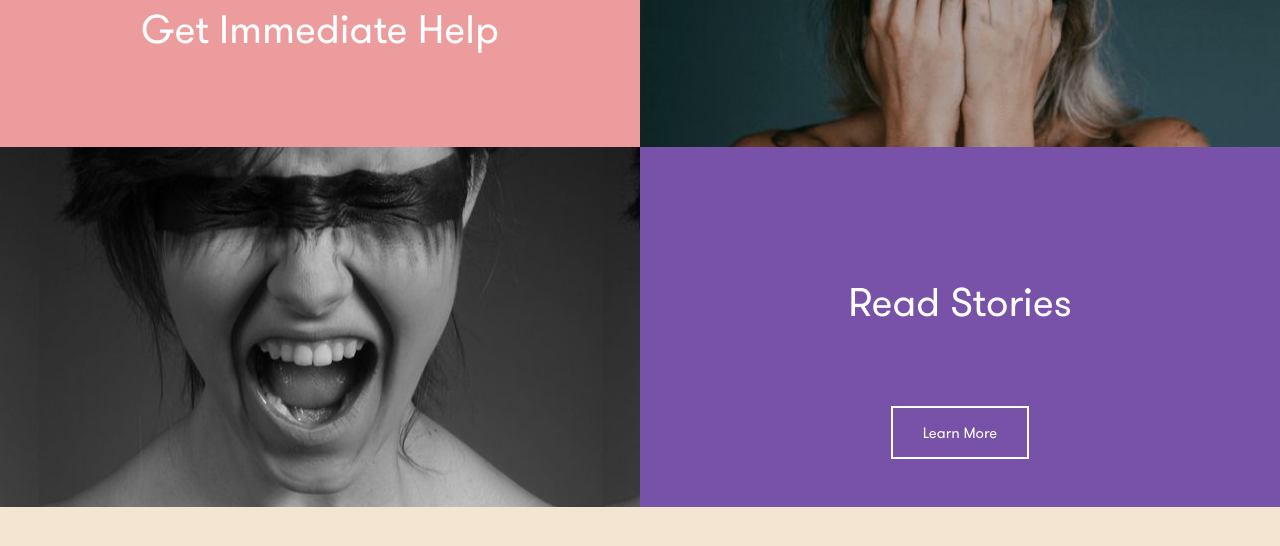
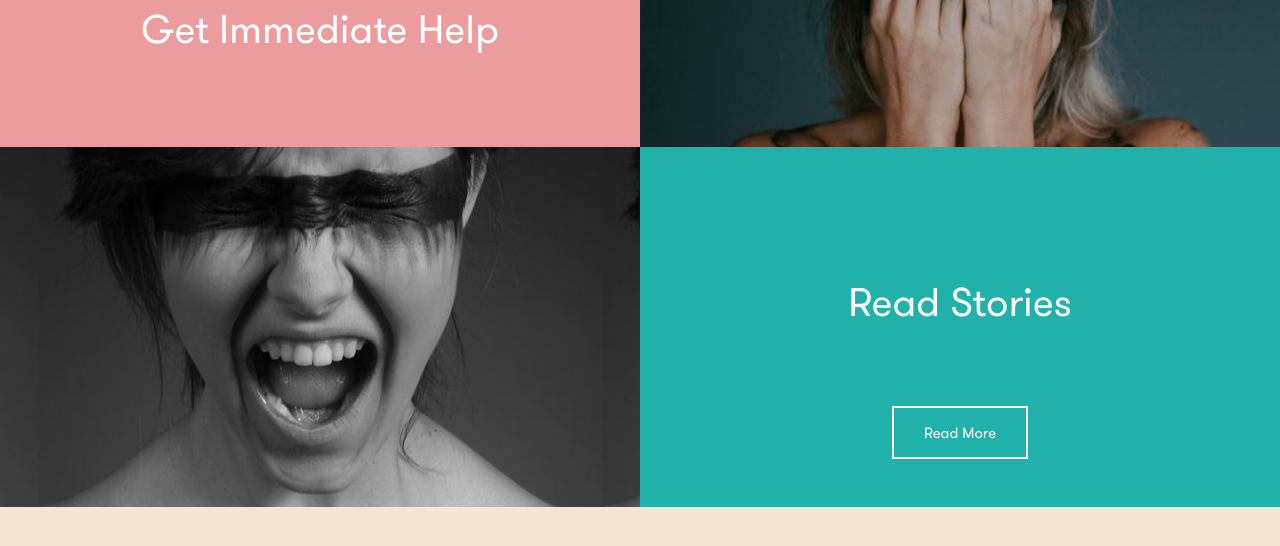
Before and after one commit to jenniferclaudy/jenniferclaudy.github.io, a plain HTML site: page mental.html in a window 1280 px wide. Shown: the part 779-1325 px from the top of the page. Drawn offline with Linux system fonts and the light colour scheme.

Commit message:
Add files via upload

```diff
--- a/mental.html
+++ b/mental.html
@@ -132,11 +132,11 @@
         <div class="grid-item" id="grid-item" style="padding-right: 0; padding-left: 0; position: relative; background-image: url('images/anger.jpg');">
             <a href="mentaldisorderclick-5.html"><p id="text-desc"  style="width: 100%; background-color: #008000; height: 15%; font-family: titleBold; ">&nbsp;Anger Management</p></a>
         </div>
-        <div class="text-grid" id="grid-item" style="background-color:#7851A9;">
+        <div class="text-grid" id="grid-item" style="background-color:#20B2AA;">
             <p style="padding:10vh; color:white;">Read Stories</p>
             <div class="more-stories">
                 <a href="stories.html"><button class="button-stories" style="margin-top:0;">
-                    Learn More
+                    Read More
                 </button></a>
             </div>
         </div>
```
Also changed, not shown: about.html (+1 -1 lines).
